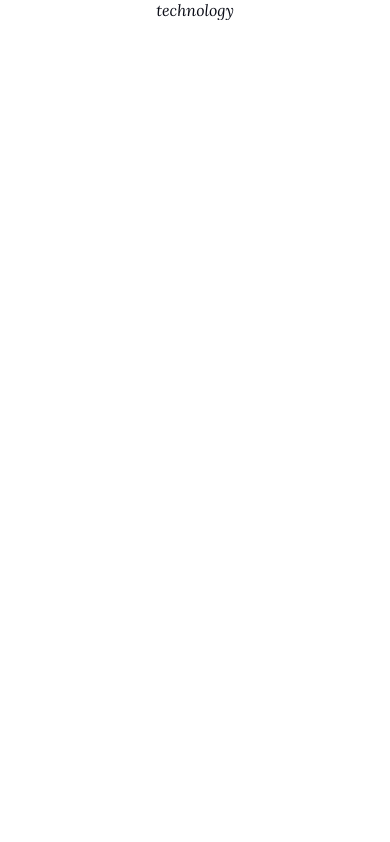
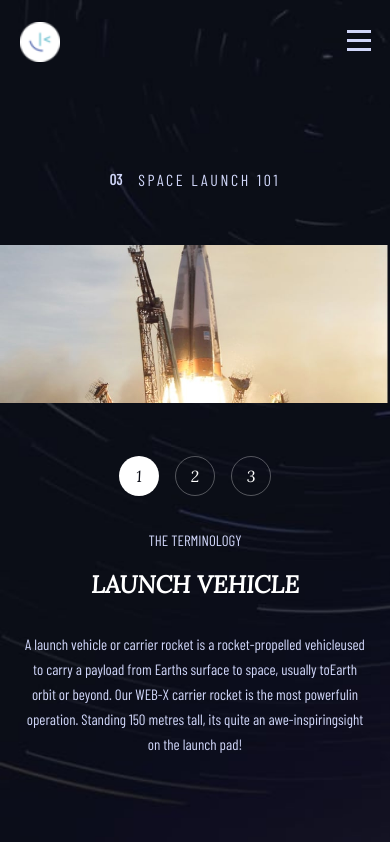
Before and after one commit to NemesOliver/space-website, a Next.js app: page /technology in a window 390 px wide. Built offline with nearby package versions, Linux system fonts and the light colour scheme.

Commit message:
Technology layout mobile - DONE

```diff
--- a/components/Container.js
+++ b/components/Container.js
@@ -1,7 +1,7 @@
 import styled from "styled-components";
 
 const StyledContainer = styled.div`
-  width: 100%;
+  width: 90%;
   height: 100%;
   margin: 0 5% 0 5%;
 `;
--- /dev/null
+++ b/components/TabPanelTechnology.js
@@ -0,0 +1,81 @@
+import Image from "next/image";
+import { TabPanelTechnology as Tab } from "./styles/TabPanelTechnology.styles";
+import Flex from "./styles/utils/Flex";
+import { ImageWrapper } from "./styles/utils/ImageWrapper";
+import Container from "./Container";
+import { useState } from "react";
+
+const TabPanelTechnology = () => {
+  const [activeIndex, setActiveIndex] = useState(0);
+
+  const changeActiveIndex = (index) => setActiveIndex(index);
+
+  return (
+    <Tab>
+      <Flex direction="column" align="center">
+        <ImageWrapper height="200px" width="100vw">
+          {imgs.map(
+            (img, index) =>
+              activeIndex === index && (
+                <Image
+                  key={img}
+                  priority
+                  src={`/assets/technology/${img}`}
+                  alt="Launch vehicle landscape"
+                  layout="fill"
+                />
+              )
+          )}
+        </ImageWrapper>
+        <Container>
+          <div className="tabs">
+            {content.map((item, index) => (
+              <div
+                key={index}
+                className={activeIndex === index ? "active" : ""}
+                onClick={() => changeActiveIndex(index)}
+              >
+                {index + 1}
+              </div>
+            ))}
+          </div>
+          {content.map(
+            ({ title, description }, index) =>
+              activeIndex === index && (
+                <>
+                  <p className="subheading2">THE TERMINOLOGY</p>
+                  <h4>{title}</h4>
+                  <p>{description}</p>
+                </>
+              )
+          )}
+        </Container>
+      </Flex>
+    </Tab>
+  );
+};
+
+export default TabPanelTechnology;
+
+const imgs = [
+  "image-launch-vehicle-landscape.jpg",
+  "image-spaceport-landscape.jpg",
+  "image-space-capsule-landscape.jpg",
+];
+const content = [
+  {
+    title: "LAUNCH VEHICLE",
+    description:
+      "A launch vehicle or carrier rocket is a rocket-propelled vehicleused to carry a payload from Earths surface to space, usually toEarth orbit or beyond. Our WEB-X carrier rocket is the most powerfulin operation. Standing 150 metres tall, its quite an awe-inspiringsight on the launch pad!",
+  },
+  {
+    title: "SPACEPORT",
+    description:
+      "A spaceport or cosmodrome is a site for launching (or receiving) spacecraft, by analogy to the seaport for ships or airport for aircraft. Based in the famous Cape Canaveral, our spaceport is ideally situated to take advantage of the Earth’s rotation for launch.",
+  },
+  {
+    title: "SPACE CAPSULE",
+    description:
+      "A space capsule is an often-crewed spacecraft that uses a blunt-body reentry capsule to reenter the Earth's atmosphere without wings. Our capsule is where you'll spend your time during the flight. It includes a space gym, cinema, and plenty of other activities to keep you entertained.",
+  },
+];
--- /dev/null
+++ b/components/styles/TabPanelTechnology.styles.js
@@ -0,0 +1,36 @@
+import styled from "styled-components";
+
+export const TabPanelTechnology = styled.div`
+  .tabs {
+    display: flex;
+    align-items: center;
+    justify-content: center;
+    margin: 2rem 0;
+
+    div {
+      cursor: pointer;
+      display: flex;
+      align-items: center;
+      justify-content: center;
+      margin: 0 0.5rem;
+      border: 1px solid rgba(255, 255, 255, 0.3);
+      color: ${({ theme }) => theme.primary};
+      width: 40px;
+      height: 40px;
+      border-radius: 50%;
+
+      &:hover {
+        border: 1px solid ${({ theme }) => theme.primary};
+        transition: 0.3s all;
+      }
+    }
+    .active {
+      background: ${({ theme }) => theme.primary};
+      color: #0b0d17;
+    }
+  }
+
+  h4 {
+    margin: 1rem 0 2rem 0;
+  }
+`;
--- /dev/null
+++ b/components/styles/pages/Technology.styled.js
@@ -0,0 +1,27 @@
+import styled from "styled-components";
+
+const TechnologyPage = styled.section`
+  min-height: 100vh;
+  width: 100vw;
+  display: flex;
+  align-items: center;
+  justify-content: center;
+  padding-top: 8rem;
+  padding-bottom: 3rem;
+  background-image: url("/assets/technology/background-technology-mobile.jpg");
+  background-repeat: no-repeat;
+  background-size: cover;
+
+  .text {
+    display: flex;
+    margin-bottom: 2rem;
+  }
+
+  span {
+    font-weight: bold;
+    color: white;
+    margin-right: 1rem;
+  }
+`;
+
+export default TechnologyPage;
--- a/pages/technology.js
+++ b/pages/technology.js
@@ -1,7 +1,32 @@
-import React from "react";
+import Head from "next/head";
+import Container from "../components/Container";
+import Flex from "../components/styles/utils/Flex";
+import TechnologyPage from "../components/styles/pages/Technology.styled";
+import TabPanelTechnology from "../components/TabPanelTechnology";
 
 const technology = () => {
-  return <div>technology</div>;
+  return (
+    <>
+      <Head>
+        <title>Space Travel - Technology</title>
+      </Head>
+      <TechnologyPage>
+        <Flex direction="column">
+          <Container>
+            <Flex direction="column" align="center">
+              <div className="text">
+                <span>
+                  <p>03</p>
+                </span>
+                <p className="navText">SPACE LAUNCH 101</p>
+              </div>
+            </Flex>
+          </Container>
+          <TabPanelTechnology />
+        </Flex>
+      </TechnologyPage>
+    </>
+  );
 };
 
 export default technology;
```
